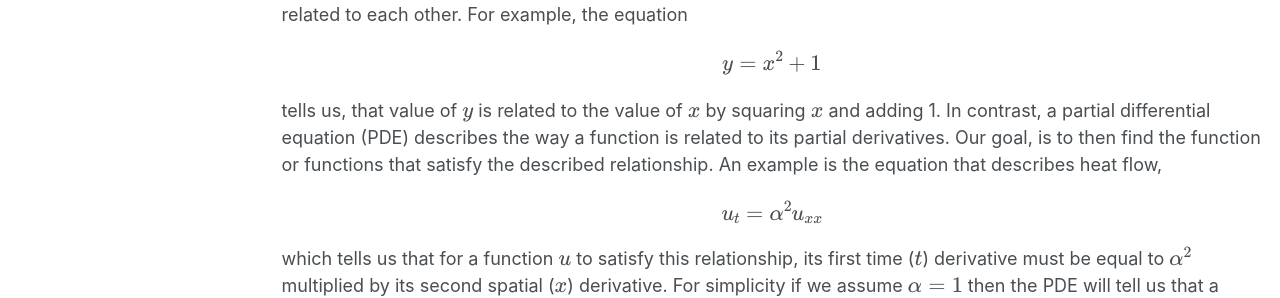
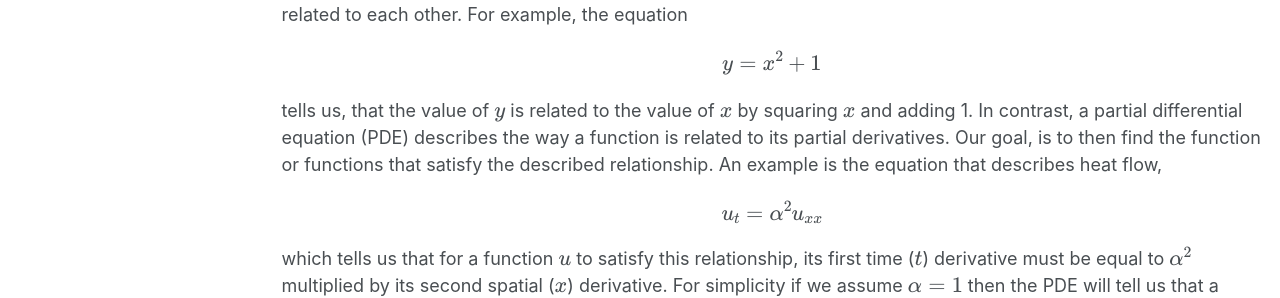
Before and after one commit to Nasser-Mohammed/Nasser-Mohammed.github.io, a Jekyll site: the page built from _pages/notes/pde/intro2pde.md, in a window 1280 px wide and 967 px high. Shown: the part 200-498 px from the top of the window. Built offline with Jekyll 4.4.1, drawn with Linux system fonts in a browser that asks for light colours.

Commit message:
Update intro2pde.md

```diff
--- a/_pages/notes/pde/intro2pde.md
+++ b/_pages/notes/pde/intro2pde.md
@@ -7,7 +7,7 @@ author_profile: false
 <hr style="border: 2px solid black;">
 
 In middle and highschool, you typically solve algebraic equations that describe how two values (variables) are related to each other.
-For example, the equation \\[y = x^2+1\\] tells us, that value of \\(y\\) is related to the value of \\(x\\) by squaring \\(x\\) and adding 1.
+For example, the equation \\[y = x^2+1\\] tells us, that the value of \\(y\\) is related to the value of \\(x\\) by squaring \\(x\\) and adding 1.
 In contrast, a partial differential equation (PDE) describes the way a function is related to its partial derivatives.
 Our goal, is to then find the function or functions that satisfy the described relationship.
 An example is the equation that describes heat flow, \\[u_t=\alpha^2u_{xx}\\] which tells us that for a function \\(u\\) to satisfy this relationship, its first time (\\(t\\)) derivative must be equal to \\(\alpha^2\\) multiplied by its second spatial (\\(x\\)) derivative. For simplicity if we assume \\(\alpha = 1\\) then the PDE will tell us that a function that satisfies the described relationship, will have its first time (\\(t\\)) derivative equal to its second spatial (\\(x\\)) derivative.
```
